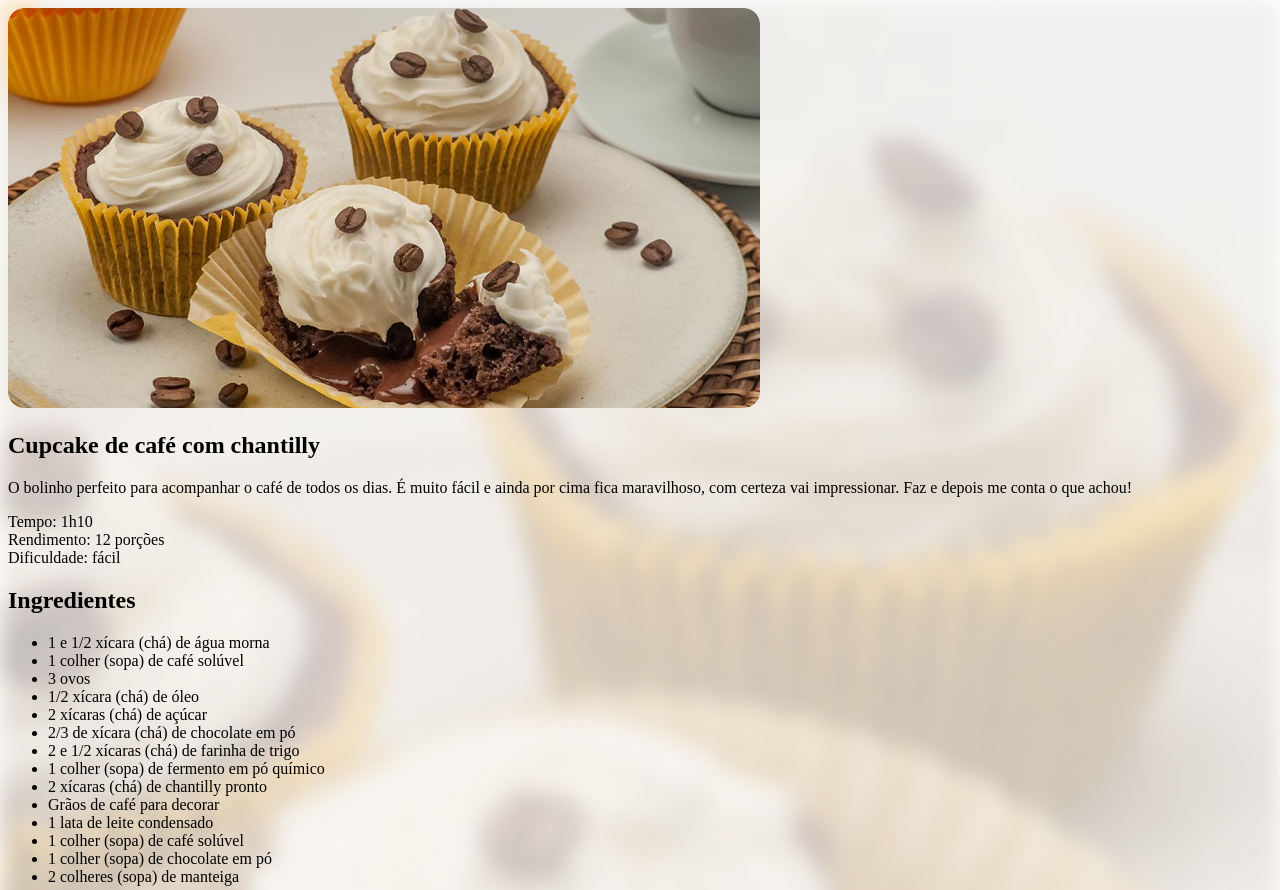
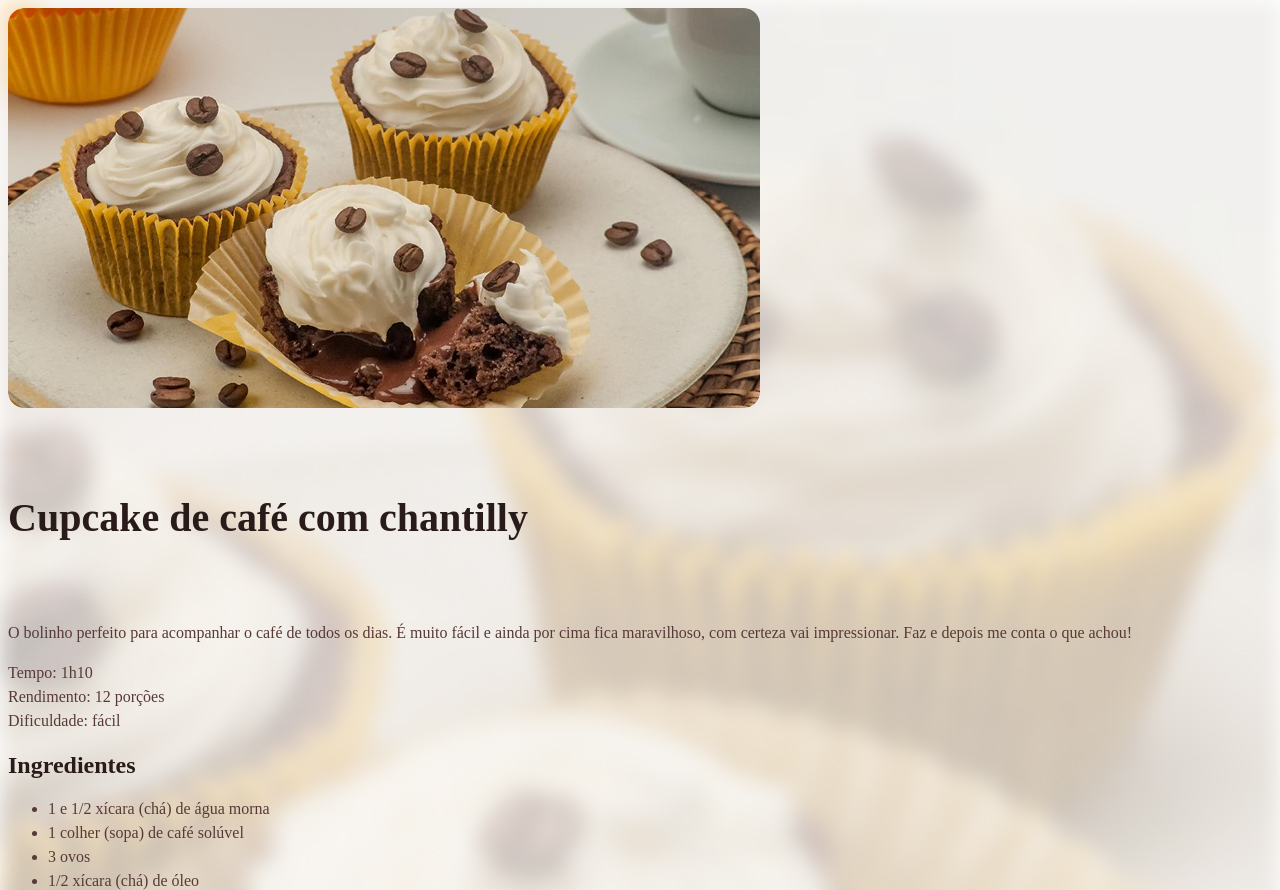
Before and after one commit to Uesllen/upgraded-fishstick, a plain HTML site: page index.html in a window 1280 px wide. Shown: the top 890 px of the page. Drawn offline with Linux system fonts and the light colour scheme.

Commit message:
Trabalhando as fontes

```diff
--- a/style.css
+++ b/style.css
@@ -1,3 +1,9 @@
+:root {
+  font-family: "Alice", serif;
+  line-height: 150%;
+  color: #573A37;
+}
+
 body {
   background-image: url(assets/bg-image.jpg);
   background-size: cover;
@@ -10,8 +16,20 @@ body {
   border-radius: 24px;
   margin: 48px auto;
 
+}
 
-}
 img {
   border-radius: 16px;
 }
+h1 {
+  line-height: 140px;
+  font-size: 40px;
+}
+
+h2 {
+  font-size: 24px;
+}
+h1, h2 {
+  color: #291B1A;
+
+}
```
